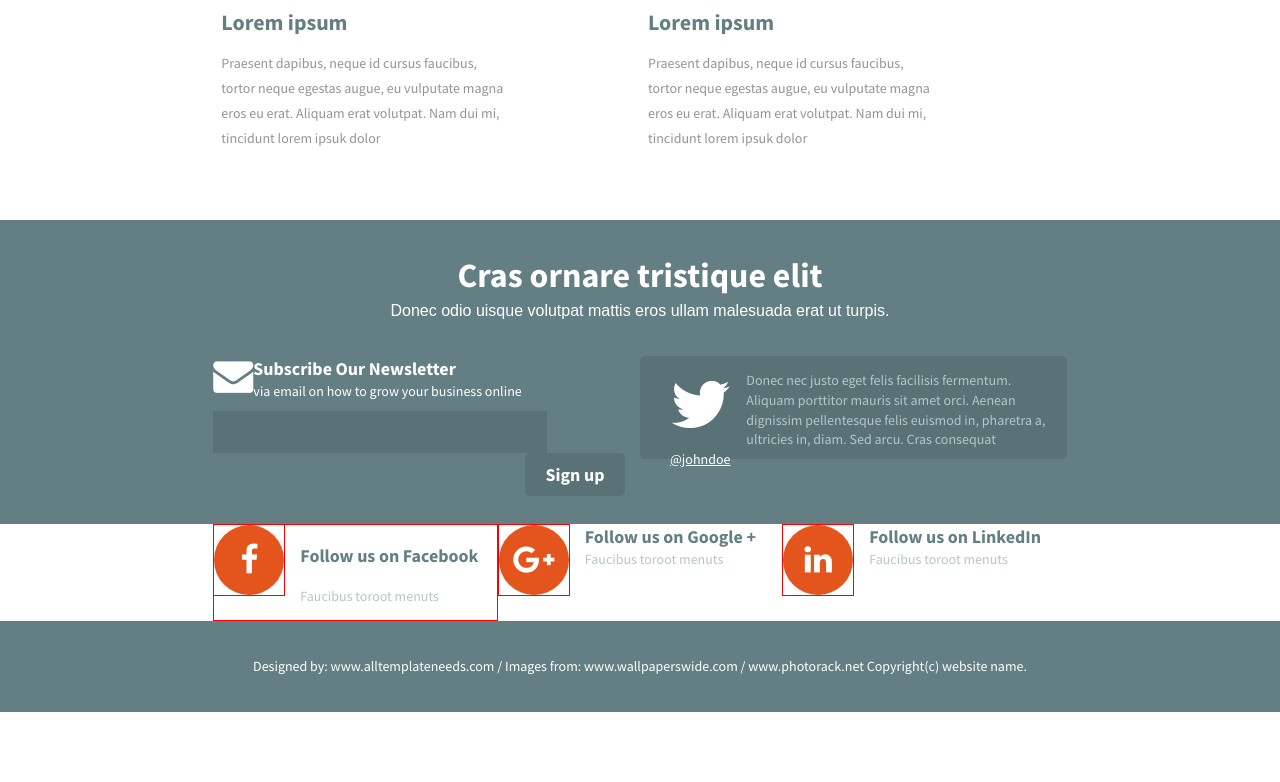
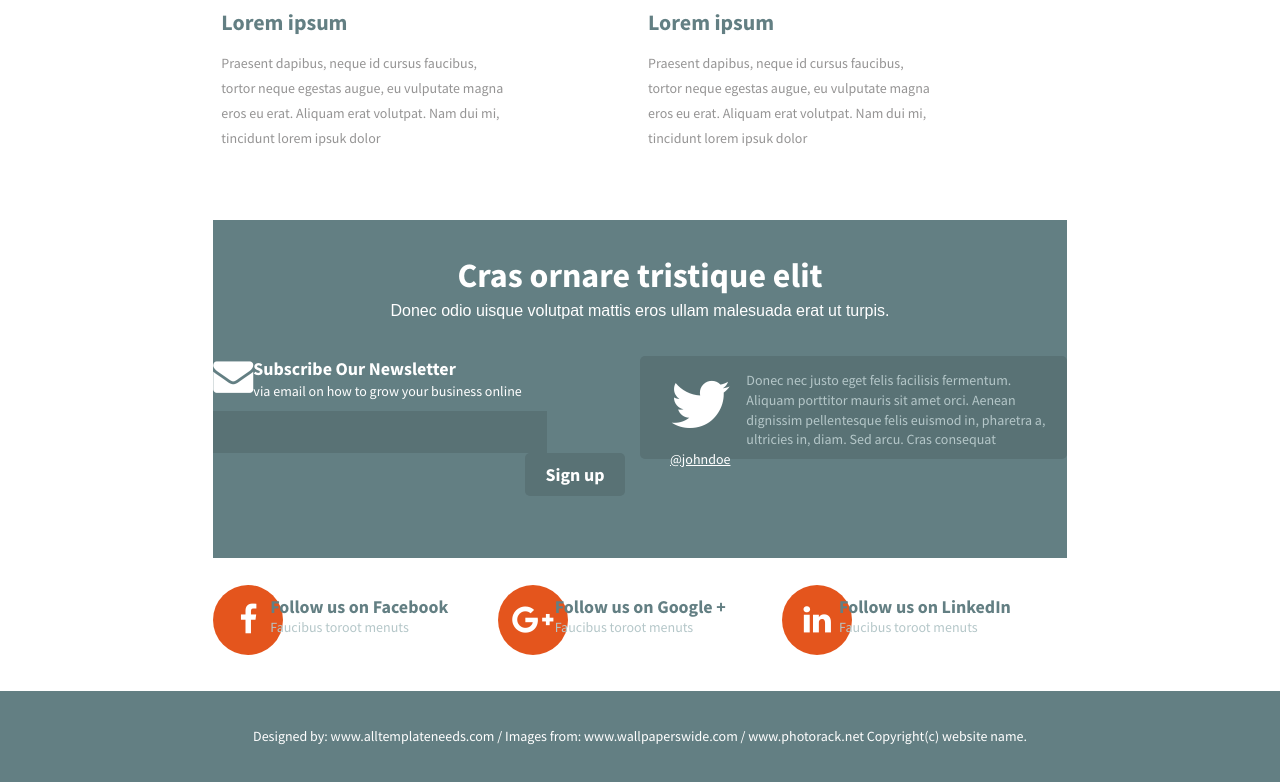
Before and after one commit to helloween/html_pages, a plain HTML site: page page_#1/index.html in a window 1280 px wide. Shown: the part 2292-3074 px from the top of the page. Before the commit the page ends 3004 px from the top, so only its background shows below. Drawn offline with nearby package versions, Linux system fonts and the light colour scheme.

Commit message:
fix sizes pt.3

```diff
--- a/page_#1/css/index.css
+++ b/page_#1/css/index.css
@@ -304,7 +304,7 @@ a {
 
 .subscribing {
   background-color: #637f83;
-  height: 304px;
+  height: 338px;
 }
 
 .subscribing .header .message {
@@ -361,7 +361,7 @@ a {
   background-color: #597275;
 }
 
-.subscribing .signing-up .email-form .middle {
+.subscribing .signing-up .email-form .medium {
   float: right;
   height: 43px;
   width: 100px;
@@ -414,11 +414,9 @@ a {
 
 
 .social {
+  height: 132.6px;
   background-color: white;
-/*  height: 132.6px;
-  line-height: 132.6px;*/
   color: white;
-  /*display: table;*/
 }
 
 .social .item {
@@ -426,13 +424,15 @@ a {
   line-height: 132.6px;*/
 /*  display: table-cell;
   vertical-align: middle;*/
+  position: relative;
+  top: 20%;
 }
 
 .social .item .button {
+  position: absolute;
   float: left;
-  border: 1px solid red;
+  top: 30%;
   margin-right: 15px;
-
 }
 
 .social .item .button .rounded-button {
@@ -446,18 +446,19 @@ a {
 }
 
 .social .item .message {
-  /*float: left;*/
+  position: absolute;
+  right: 0;
+  width: 80%;
+  padding-top: 10px;
 }
 
 .social .item .message .title {
-  font-family: 'SourceSansPro-Bold';
-  font-size: 18px;
+  font: 18px 'SourceSansPro-Bold';
   color: #637f83;
 }
 
 .social .item .message .text {
-  font-family: 'SourceSansPro-Regular';
-  font-size: 14px;
+  font: 14px 'SourceSansPro-Regular';
   color: #b5c7c9;
 }
 
--- a/page_#1/index.html
+++ b/page_#1/index.html
@@ -224,7 +224,8 @@
 
     <section id="subscribing">
       <div class="grid">
-        <div class="col-12 subscribing">
+        <div class="col-2"></div>
+        <div class="col-8 subscribing">
           <div class="grid header">
             <div class="col-2"></div>
             <div class="col-8">
@@ -236,25 +237,26 @@
             <div class="col-2"></div>
           </div>
           <div class="grid">
-            <div class="col-2"></div>
-            <div class="col-4 signing-up">
+            <!-- <div class="col-2"></div> -->
+            <div class="col-6 signing-up">
               <div class="message">
                 <div class="title">Subscribe Our Newsletter</div>
                 <div class="text">via email on how to grow your business online</div>
               </div>
               <div class="email-form">
                 <input type="text" class="input">
-                <button class='btn middle'>Sign up</button>
+                <button class='btn medium'>Sign up</button>
               </div>
             </div>
-            <div class="col-4 twitter">
+            <div class="col-6 twitter">
               <div class="message">
                 <div class="text">Donec nec justo eget felis facilisis fermentum. Aliquam porttitor mauris sit amet orci. Aenean dignissim pellentesque felis  euismod in, pharetra a, ultricies in, diam. Sed arcu. Cras consequat  <span class='link'>@johndoe</span></div>
               </div>
             </div>
-            <div class="col-2"></div>
+            <!-- <div class="col-2"></div> -->
           </div>
         </div>
+        <div class="col-2"></div>
       </div>
     </section>
 
@@ -267,9 +269,9 @@
               <div class="button">
                 <button class="rounded-button"></button>
               </div>
-              <div class="message" style="border: 1px solid red;">
-                <p class="title">Follow us on Facebook</p>
-                <p class="text">Faucibus toroot menuts</p>
+              <div class="message">
+                <div class="title">Follow us on Facebook</div>
+                <div class="text">Faucibus toroot menuts</div>
               </div>
             </div>
             <div class="col-4 item">
```
